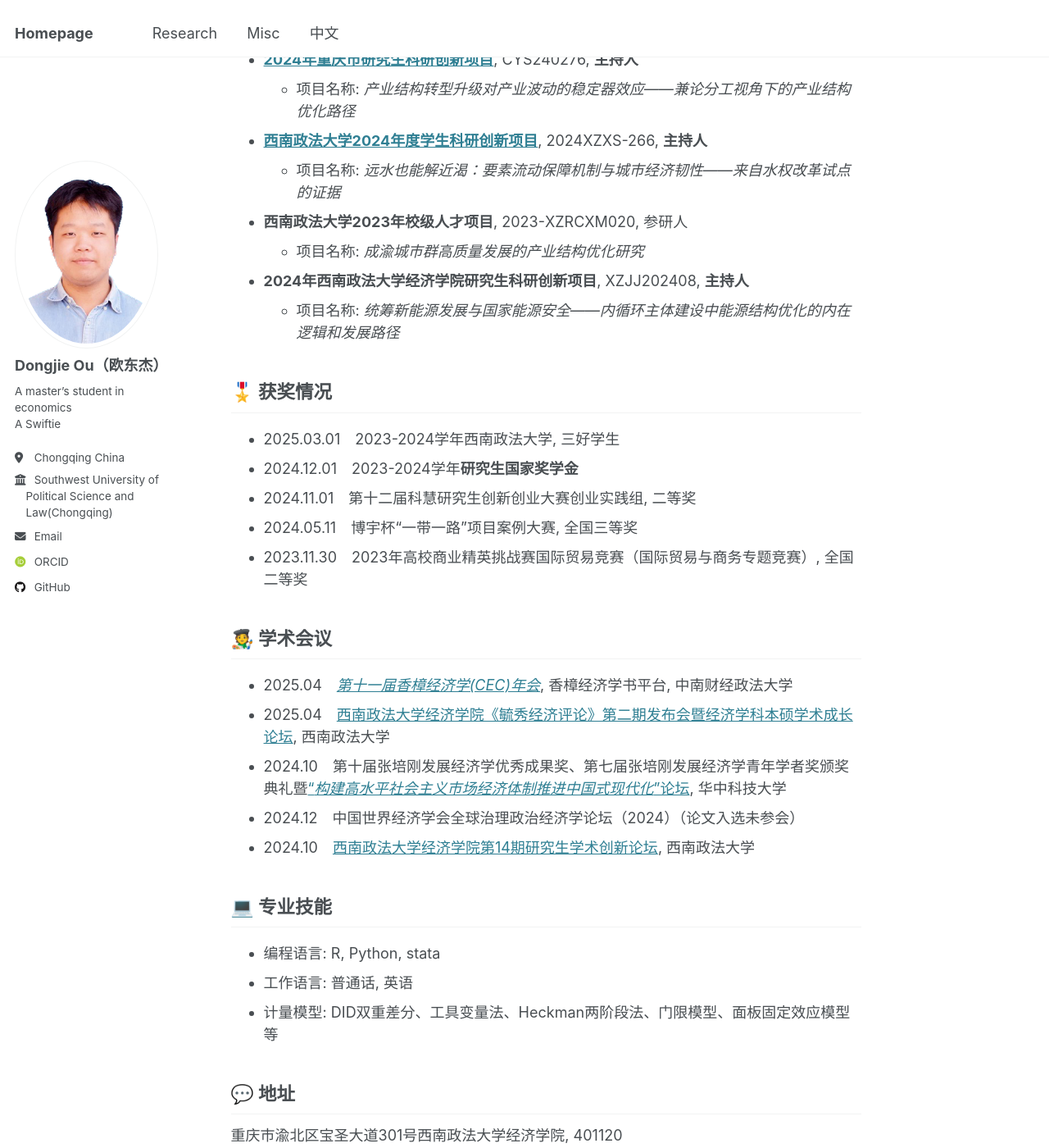
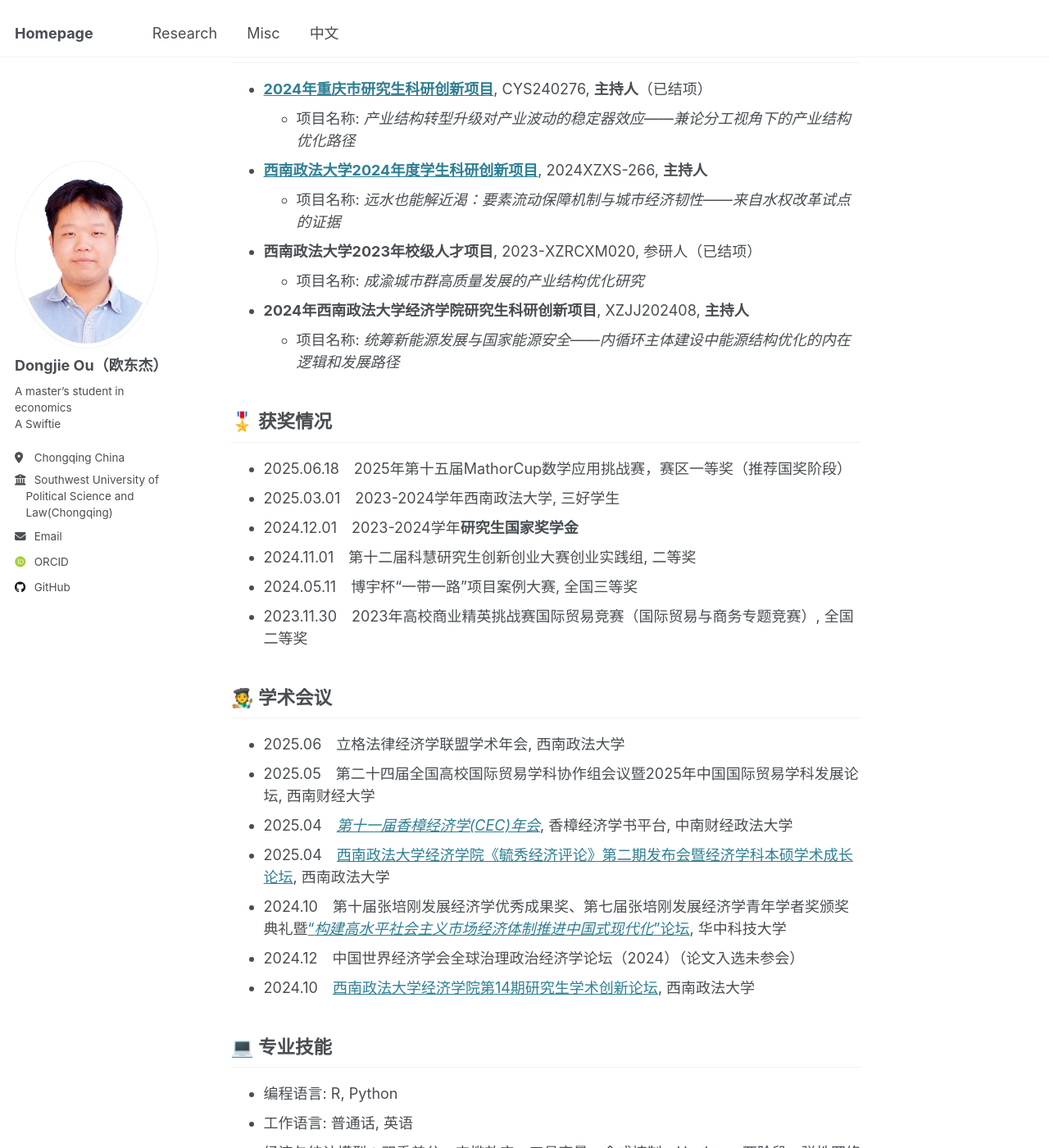
Before and after one commit to oudongjie2001/oudongjie2001.github.io, a Jekyll site: the page built from _pages/dongjieou_cn.md, in a window 1280 px wide and 1400 px high, scrolled down 1433 px. Shown: the whole window at 82% size. Built offline with Jekyll 4.4.1, drawn with Linux system fonts in a browser that asks for light colours; some web fonts are replaced; some of the changed text lies outside the part shown.

Commit message:
Update dongjieou_cn.md

```diff
--- a/_pages/dongjieou_cn.md
+++ b/_pages/dongjieou_cn.md
@@ -13,11 +13,12 @@ redirect_from:
 我是一名乐观的理想主义者，在学术生活之外，我喜欢音乐、徒步和旅行。我在重庆长大，这是一座美丽的西南城市。
 
 ## 🔥 近期动态
+- 2025.06.28&emsp;立格法律经济学联盟学术年会汇报
+- 2025.06.16&emsp;一篇论文被期刊[*《世界经济文汇》*](http://sjjjwh.magtech.com.cn/CN/0488-6364/home.shtml)(CSSCI)拟录用
 - 2025.04.23&emsp;一篇论文被*2025年中国区域经济学会年会暨新时期区域高质量发展学术研讨会*录用
 - 2025.04.20&emsp;一篇论文被*第二十四届全国高校国际贸易学科协作组会议暨2025年中国国际贸易学科发展论坛*录用
 - 2025.04.06&emsp;一篇论文进入期刊[***MACROECONOMIC DYNAMICS***](https://www.cambridge.org/core/journals/macroeconomic-dynamics)(*SSCI*)Under Review阶段
 - 2025.04.03&emsp;论文入选[*第十一届香樟经济学年会（CEC）*](https://mp.weixin.qq.com/s/j_BLWAedV5WkCToqnIyCRQ)
-- 2025.03.25&emsp;一篇论文进入期刊[*《世界经济文汇》*](http://sjjjwh.magtech.com.cn/CN/0488-6364/home.shtml)(CSSCI)匿名外审阶段
 - 2025.03.04&emsp;一篇论文进入期刊[*《产业经济评论》*](https://xdch.cbpt.cnki.net/WKG/WebPublication/index.aspx?mid=xdch)(CSSCI(扩展版))匿名外审阶段
 - 2024.12.01&emsp;🏆获得2023-2024学年**研究生国家奖学金** ([*中国研究生教育阶段国家设立的最高荣誉奖项*](https://www.gov.cn/fuwu/2014-06/11/content_2698545.htm))
   <div style="display: flex; align-items: center; gap: 15px;">
@@ -32,16 +33,17 @@ redirect_from:
 - *2016.09 ~ 2019.07*&emsp;重庆市大足中学，高中
 
 ## 📆 科研项目
-- **[2024年重庆市研究生科研创新项目](https://yjsy.swupl.edu.cn/ggtz/f19991cf461c4665b20ed73bba533283.html)**, CYS240276, **主持人**
+- **[2024年重庆市研究生科研创新项目](https://yjsy.swupl.edu.cn/ggtz/f19991cf461c4665b20ed73bba533283.html)**, CYS240276, **主持人**（已结项）
   - 项目名称: *产业结构转型升级对产业波动的稳定器效应——兼论分工视角下的产业结构优化路径*
 - **[西南政法大学2024年度学生科研创新项目](https://kyc.swupl.edu.cn/kyxm/xskyxm/8669eb1ea67147abbc6c737575674c56.htm)**, 2024XZXS-266, **主持人**
   - 项目名称: *远水也能解近渴：要素流动保障机制与城市经济韧性——来自水权改革试点的证据*
-- **西南政法大学2023年校级人才项目**, 2023-XZRCXM020, 参研人
+- **西南政法大学2023年校级人才项目**, 2023-XZRCXM020, 参研人（已结项）
   - 项目名称: *成渝城市群高质量发展的产业结构优化研究*
 - **2024年西南政法大学经济学院研究生科研创新项目**, XZJJ202408, **主持人**
   - 项目名称: *统筹新能源发展与国家能源安全——内循环主体建设中能源结构优化的内在逻辑和发展路径*
 
 ## 🎖️ 获奖情况
+- 2025.06.18&emsp;2025年第十五届MathorCup数学应用挑战赛，赛区一等奖（推荐国奖阶段）
 - 2025.03.01&emsp;2023-2024学年西南政法大学, 三好学生
 - 2024.12.01&emsp;2023-2024学年**研究生国家奖学金**
 - 2024.11.01&emsp;第十二届科慧研究生创新创业大赛创业实践组, 二等奖
@@ -49,6 +51,8 @@ redirect_from:
 - 2023.11.30&emsp;2023年高校商业精英挑战赛国际贸易竞赛（国际贸易与商务专题竞赛）, 全国二等奖
 
 ## 🧑‍🎨 学术会议
+- 2025.06&emsp;立格法律经济学联盟学术年会, 西南政法大学
+- 2025.05&emsp;第二十四届全国高校国际贸易学科协作组会议暨2025年中国国际贸易学科发展论坛, 西南财经大学
 - 2025.04&emsp;[*第十一届香樟经济学(CEC)年会*](https://mp.weixin.qq.com/s/8U7o0N42tT1zeR6OECkGDA), 香樟经济学书平台, 中南财经政法大学
 - 2025.04&emsp;[西南政法大学经济学院《毓秀经济评论》第二期发布会暨经济学科本硕学术成长论坛](https://mp.weixin.qq.com/s/rjAJYPOdfNiv8sYkN7FrtQ), 西南政法大学
 - 2024.10&emsp;第十届张培刚发展经济学优秀成果奖、第七届张培刚发展经济学青年学者奖颁奖典礼暨[“*构建高水平社会主义市场经济体制推进中国式现代化*”论坛](http://pkcjjh.hust.edu.cn/info/1068/2780.htm), 华中科技大学
@@ -56,9 +60,9 @@ redirect_from:
 - 2024.10&emsp;[西南政法大学经济学院第14期研究生学术创新论坛](https://es.swupl.edu.cn/xzjl/5fa34a3e7f324762862565d715fc1e7e.htm), 西南政法大学
 
 ## 💻 专业技能
-- 编程语言: R, Python, stata
+- 编程语言: R, Python
 - 工作语言: 普通话, 英语
-- 计量模型: DID双重差分、工具变量法、Heckman两阶段法、门限模型、面板固定效应模型等
+- 经济与统计模型：双重差分、门槛效应、工具变量、合成控制、Heckman两阶段、弹性网络算法（Lasso算法、岭回归算法）
 
 ## 💬 地址
 重庆市渝北区宝圣大道301号西南政法大学经济学院, 401120
```
